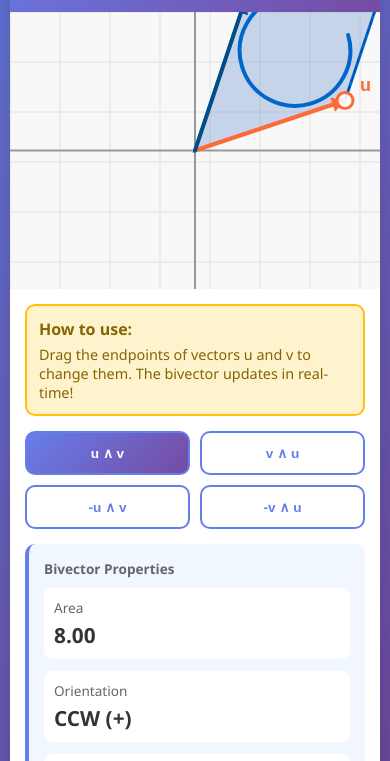
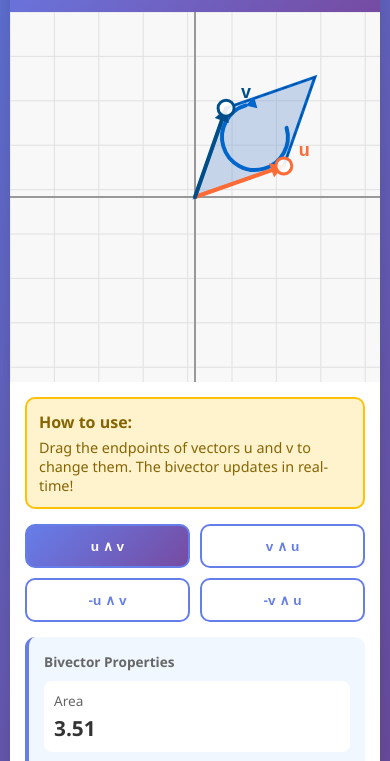
Before and after one commit to neutrinoevent/exterior-product, a plain HTML site: page index.html in a window 390 px wide. Shown: the part 118-879 px from the top of the page. Drawn offline with Linux system fonts and the light colour scheme.

Commit message:
fixed arrow heads, fiexd menu scrolling, better canvas ratio, responsive scaling, grid scaling

```diff
--- a/index.html
+++ b/index.html
@@ -20,7 +20,7 @@
             flex-direction: column;
             align-items: center;
             padding: 10px;
-            touch-action: none;
+            overflow-y: auto;
         }
 
         .container {
@@ -29,7 +29,8 @@
             box-shadow: 0 20px 60px rgba(0,0,0,0.3);
             max-width: 100%;
             width: min(95vw, 900px);
-            overflow: hidden;
+            overflow: visible;
+            margin-bottom: 20px;
         }
 
         .header {
@@ -230,7 +231,8 @@
             const container = canvas.parentElement;
             const rect = container.getBoundingClientRect();
             canvas.width = rect.width;
-            canvas.height = Math.min(rect.width * 0.75, 600);
+            // Better aspect ratio for mobile - taller canvas
+            canvas.height = Math.min(rect.width * 1.0, 600);
         }
 
         resizeCanvas();
@@ -238,17 +240,19 @@
 
         // State
         let state = {
-            // Vector endpoints (relative to canvas center)
-            u: { x: 3, y: 1 },
-            v: { x: 1, y: 3 },
+            // Vector endpoints (relative to canvas center) - reduced for mobile
+            u: { x: 2, y: 0.7 },
+            v: { x: 0.7, y: 2 },
             mode: 'u^v', // 'u^v', 'v^u', '-u^v', '-v^u'
             dragging: null, // 'u' or 'v'
             arrowRotation: 0, // Spinning arrow angle
             animationFrame: null
         };
 
-        // Scale factor for vectors
-        const SCALE = 50;
+        // Scale factor for vectors - responsive to canvas size
+        function getScale() {
+            return Math.min(canvas.width, canvas.height) * 0.12;
+        }
         const VECTOR_RADIUS = 15; // Hit detection radius
 
         // Get canvas center
@@ -262,18 +266,20 @@
         // Convert canvas coordinates to vector space
         function canvasToVector(canvasX, canvasY) {
             const center = getCenter();
+            const scale = getScale();
             return {
-                x: (canvasX - center.x) / SCALE,
-                y: -(canvasY - center.y) / SCALE // Flip Y
+                x: (canvasX - center.x) / scale,
+                y: -(canvasY - center.y) / scale // Flip Y
             };
         }
 
         // Convert vector to canvas coordinates
         function vectorToCanvas(vec) {
             const center = getCenter();
+            const scale = getScale();
             return {
-                x: center.x + vec.x * SCALE,
-                y: center.y - vec.y * SCALE // Flip Y
+                x: center.x + vec.x * scale,
+                y: center.y - vec.y * scale // Flip Y
             };
         }
 
@@ -370,22 +376,23 @@
             ctx.arc(centerX, centerY, radius, startAngle, endAngle, clockwise);
             ctx.stroke();
 
-            // Draw arrowhead at end
+            // Draw arrowhead at end - corrected direction
             const arrowX = centerX + radius * Math.cos(endAngle);
             const arrowY = centerY + radius * Math.sin(endAngle);
-            const tangentAngle = endAngle + (clockwise ? -Math.PI/2 : Math.PI/2);
+            // Tangent points in direction of motion
+            const tangentAngle = endAngle + (clockwise ? Math.PI/2 : -Math.PI/2);
 
             const headSize = 12;
             ctx.fillStyle = color;
             ctx.beginPath();
             ctx.moveTo(arrowX, arrowY);
             ctx.lineTo(
-                arrowX + headSize * Math.cos(tangentAngle - Math.PI/6),
-                arrowY + headSize * Math.sin(tangentAngle - Math.PI/6)
+                arrowX - headSize * Math.cos(tangentAngle - Math.PI/6),
+                arrowY - headSize * Math.sin(tangentAngle - Math.PI/6)
             );
             ctx.lineTo(
-                arrowX + headSize * Math.cos(tangentAngle + Math.PI/6),
-                arrowY + headSize * Math.sin(tangentAngle + Math.PI/6)
+                arrowX - headSize * Math.cos(tangentAngle + Math.PI/6),
+                arrowY - headSize * Math.sin(tangentAngle + Math.PI/6)
             );
             ctx.closePath();
             ctx.fill();
@@ -404,7 +411,7 @@
             // Draw grid
             ctx.strokeStyle = '#e0e0e0';
             ctx.lineWidth = 1;
-            const gridSize = SCALE;
+            const gridSize = getScale();
             for (let x = 0; x < canvas.width; x += gridSize) {
                 ctx.beginPath();
                 ctx.moveTo(x, 0);
@@ -466,12 +473,13 @@
             ctx.setLineDash([]);
 
             // Draw spinning orientation arrow
-            const paraCenterX = center.x + (u.x + v.x) * SCALE / 2;
-            const paraCenterY = center.y - (u.y + v.y) * SCALE / 2;
+            const scale = getScale();
+            const paraCenterX = center.x + (u.x + v.x) * scale / 2;
+            const paraCenterY = center.y - (u.y + v.y) * scale / 2;
             const arrowRadius = Math.min(
                 Math.sqrt(u.x*u.x + u.y*u.y),
                 Math.sqrt(v.x*v.x + v.y*v.y)
-            ) * SCALE * 0.35;
+            ) * scale * 0.35;
 
             drawSpinningArrow(paraCenterX, paraCenterY, arrowRadius, !isPositive, arrowColor);
 
```
